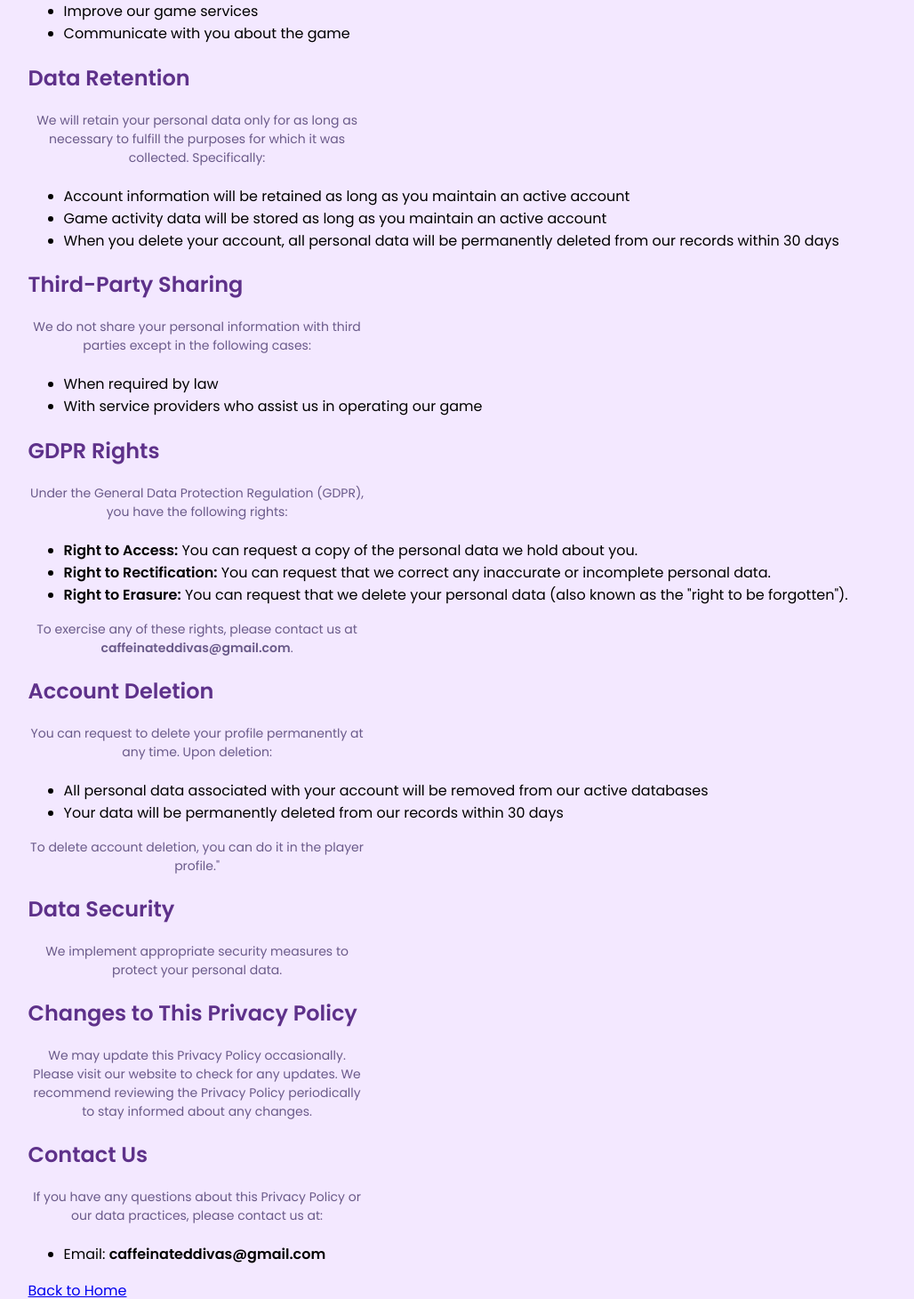
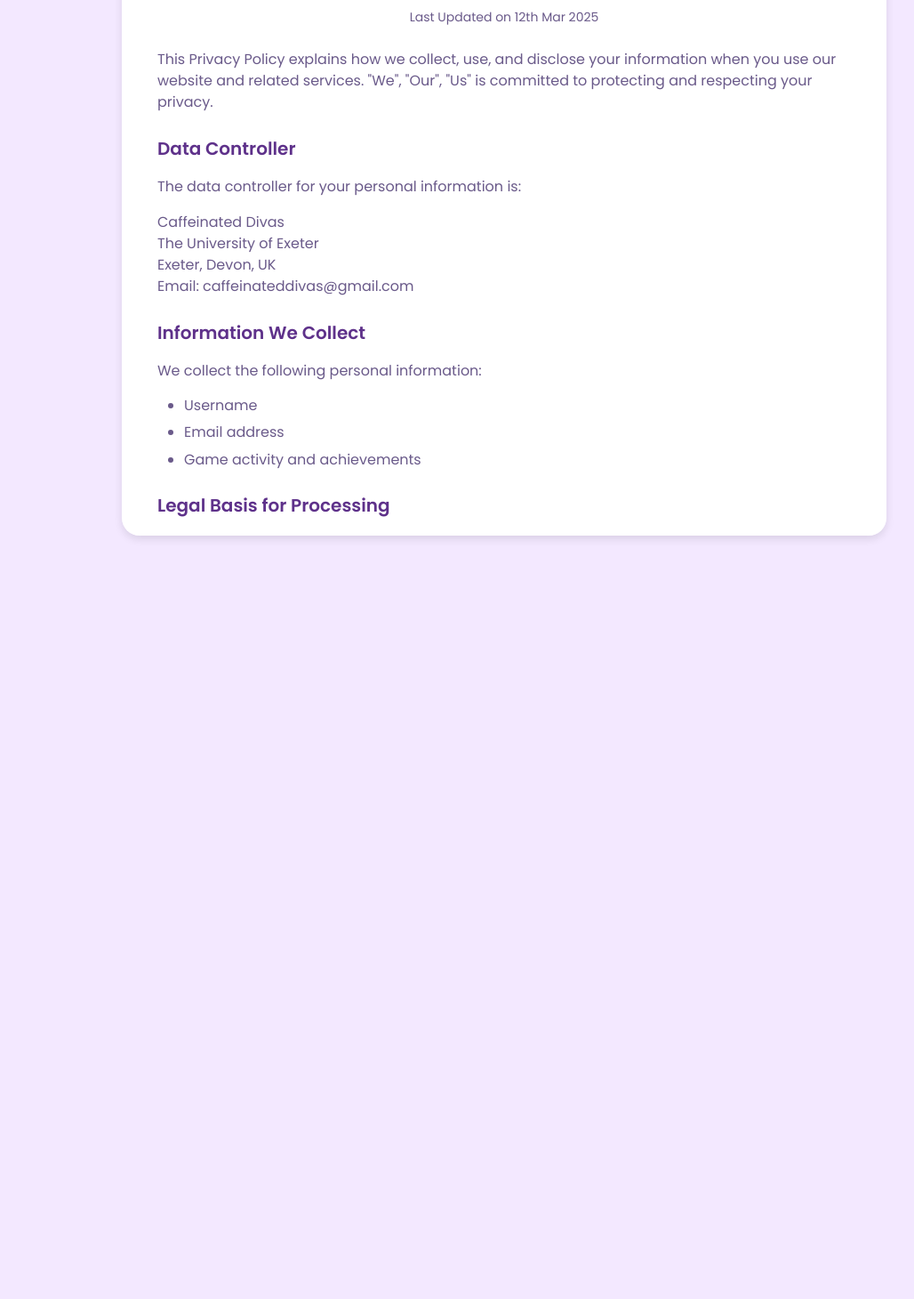
Before and after one commit to tlycody/ECM2434_v2, a React (Create React App) app in the folder bingo-frontend/: page /privacy-policy in a window 1280 px wide. Shown: the part 148-1608 px from the top of the page at 89% size, without its empty margins (73-1101 px from the left). After the commit the page ends 800 px from the top, so only its background shows below. Built offline with nearby package versions, Linux system fonts and the light colour scheme; no server answers.

Commit message:
edited the Ui view of gdpr

```diff
--- /dev/null
+++ b/bingo-frontend/src/components/PrivacyPolicy.css
@@ -0,0 +1,178 @@
+/* ============================
+   Privacy Policy CSS Styling
+   ============================ */
+
+/* Import Google Font: Poppins for modern UI consistency */
+@import url('https://fonts.googleapis.com/css2?family=Poppins:wght@300;400;600&display=swap');
+
+/* ============================
+   Privacy Policy Container
+   ============================ */
+
+.privacy-policy-container {
+  max-width: 800px;
+  margin: 40px auto;
+  padding: 30px;
+  background-color: #ffffff;
+  border-radius: 20px;
+  box-shadow: 0 4px 10px rgba(0, 0, 0, 0.1);
+  font-family: 'Poppins', sans-serif;
+  height: 80vh; /* Set height to 80% of viewport height */
+  overflow-y: auto; /* Enable vertical scrolling */
+}
+
+/* Scrollbar styling */
+.privacy-policy-container::-webkit-scrollbar {
+  width: 8px;
+}
+
+.privacy-policy-container::-webkit-scrollbar-track {
+  background: #F8F5FC;
+  border-radius: 10px;
+}
+
+.privacy-policy-container::-webkit-scrollbar-thumb {
+  background: #8B5CF6;
+  border-radius: 10px;
+}
+
+.privacy-policy-container::-webkit-scrollbar-thumb:hover {
+  background: #6D28D9;
+}
+
+/* ============================
+   Header Styling
+   ============================ */
+
+.privacy-policy-container h1 {
+  color: #5E318A;
+  font-size: 24px;
+  font-weight: 600;
+  margin-bottom: 5px;
+  border-bottom: 2px solid #D1A3FF;
+  padding-bottom: 10px;
+  text-align: center;
+}
+
+.privacy-policy-container p:first-of-type {
+  text-align: center;
+  font-size: 14px;
+  color: #6a5a8a;
+  margin-bottom: 25px;
+}
+
+.privacy-policy-container h2 {
+  color: #5E318A;
+  font-size: 20px;
+  font-weight: 600;
+  margin-top: 25px;
+  margin-bottom: 10px;
+  text-align: left;
+  padding: 0 10px;
+}
+
+/* ============================
+   Content Styling
+   ============================ */
+
+.privacy-policy-container p {
+  margin-bottom: 15px;
+  line-height: 1.5;
+  color: #6a5a8a;
+  font-size: 16px;
+  text-align: left;
+  max-width: 100%;
+  padding: 0 10px;
+}
+
+/* Special styling for the date */
+.privacy-policy-container p:first-of-type {
+  text-align: center;
+  font-size: 14px;
+  color: #6a5a8a;
+  margin-bottom: 25px;
+}
+
+.privacy-policy-container ul {
+  margin-bottom: 15px;
+  margin-left: 20px;
+  margin-right: 20px;
+  padding-left: 20px;
+  list-style-position: outside;
+}
+
+.privacy-policy-container li {
+  margin-bottom: 8px;
+  line-height: 1.4;
+  color: #6a5a8a;
+  text-align: left;
+}
+
+.privacy-policy-container strong {
+  font-weight: 600;
+  color: #5E318A;
+}
+
+/* ============================
+   Back Button Styling
+   ============================ */
+
+.back-link {
+  margin-top: 30px;
+  padding-top: 15px;
+  border-top: 1px solid #D1A3FF;
+  text-align: center;
+}
+
+.back-link a {
+  display: inline-block;
+  background-color: #8B5CF6;
+  color: white;
+  font-size: 16px;
+  font-weight: bold;
+  padding: 12px 20px;
+  border: none;
+  border-radius: 10px;
+  text-decoration: none;
+  transition: background-color 0.2s ease-in-out, transform 0.1s ease-in-out;
+}
+
+.back-link a:hover {
+  background-color: #6D28D9;
+  transform: scale(1.05);
+}
+
+.back-link a:active {
+  transform: scale(0.95);
+}
+
+/* ============================
+   Responsive Styling
+   ============================ */
+
+@media screen and (max-width: 768px) {
+  .privacy-policy-container {
+    padding: 20px;
+    height: 85vh; /* Slightly taller on mobile */
+    margin: 20px auto;
+    border-radius: 15px;
+  }
+
+  .privacy-policy-container h1 {
+    font-size: 22px;
+  }
+
+  .privacy-policy-container h2 {
+    font-size: 18px;
+  }
+
+  .privacy-policy-container p,
+  .privacy-policy-container li {
+    font-size: 14px;
+  }
+
+  .back-link a {
+    padding: 10px 18px;
+    font-size: 14px;
+  }
+}
```
Also changed, not shown: bingo-frontend/src/components/PrivacyPolicy.js (+4 -7 lines).
